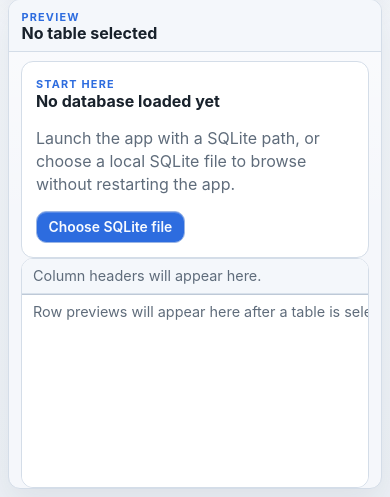
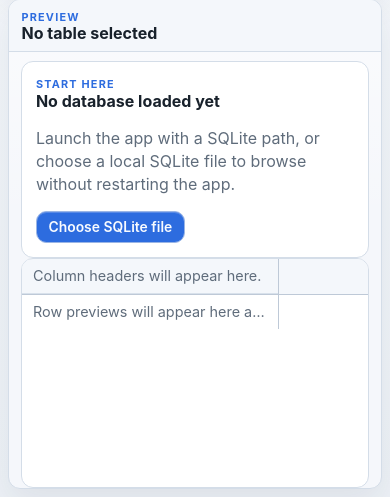
Before and after one commit to happyadam73/sqlite-viewer, a FastAPI app: page / in a window 390 px wide. Shown: the part 402-899 px from the top of the page. Run offline with FastAPI, Linux system fonts and the light colour scheme.

Commit message:
feat: Update grid layout to use dynamic column count for improved responsiveness

```diff
--- a/src/sqlite_browser/static/app.css
+++ b/src/sqlite_browser/static/app.css
@@ -495,8 +495,7 @@ select {
 
 .grid-row {
   display: grid;
-  grid-auto-flow: column;
-  grid-auto-columns: minmax(9.5rem, 1fr);
+  grid-template-columns: repeat(var(--grid-column-count, 1), minmax(9.5rem, 16rem));
   min-width: 100%;
   width: max-content;
 }
--- a/src/sqlite_browser/static/app.js
+++ b/src/sqlite_browser/static/app.js
@@ -323,10 +323,20 @@
     return cell;
   }
 
+  function setGridColumnCount(columnCount) {
+    if (!(dataGrid instanceof HTMLElement)) {
+      return;
+    }
+
+    dataGrid.style.setProperty("--grid-column-count", String(Math.max(1, columnCount)));
+  }
+
   function renderGridPlaceholder(headerText, bodyText) {
     if (!(dataGridHeader instanceof HTMLElement) || !(dataGridBody instanceof HTMLElement)) {
       return;
     }
+
+    setGridColumnCount(1);
 
     const headerRow = document.createElement("div");
     headerRow.className = "grid-row grid-row--header";
@@ -441,6 +451,8 @@
     ) {
       return;
     }
+
+    setGridColumnCount(payload.columns.length);
 
     const headerRow = document.createElement("div");
     headerRow.className = "grid-row grid-row--header";
```
